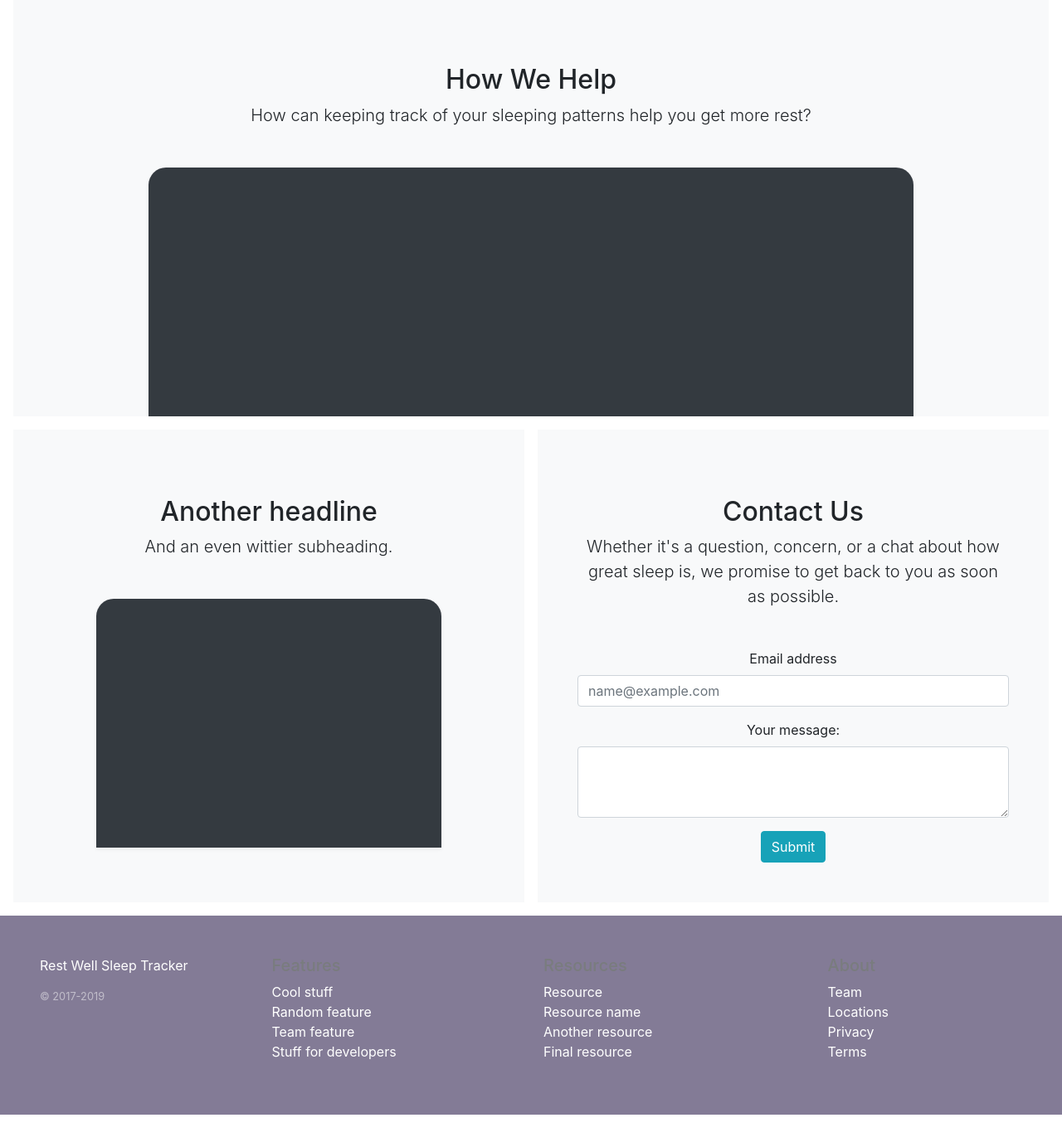
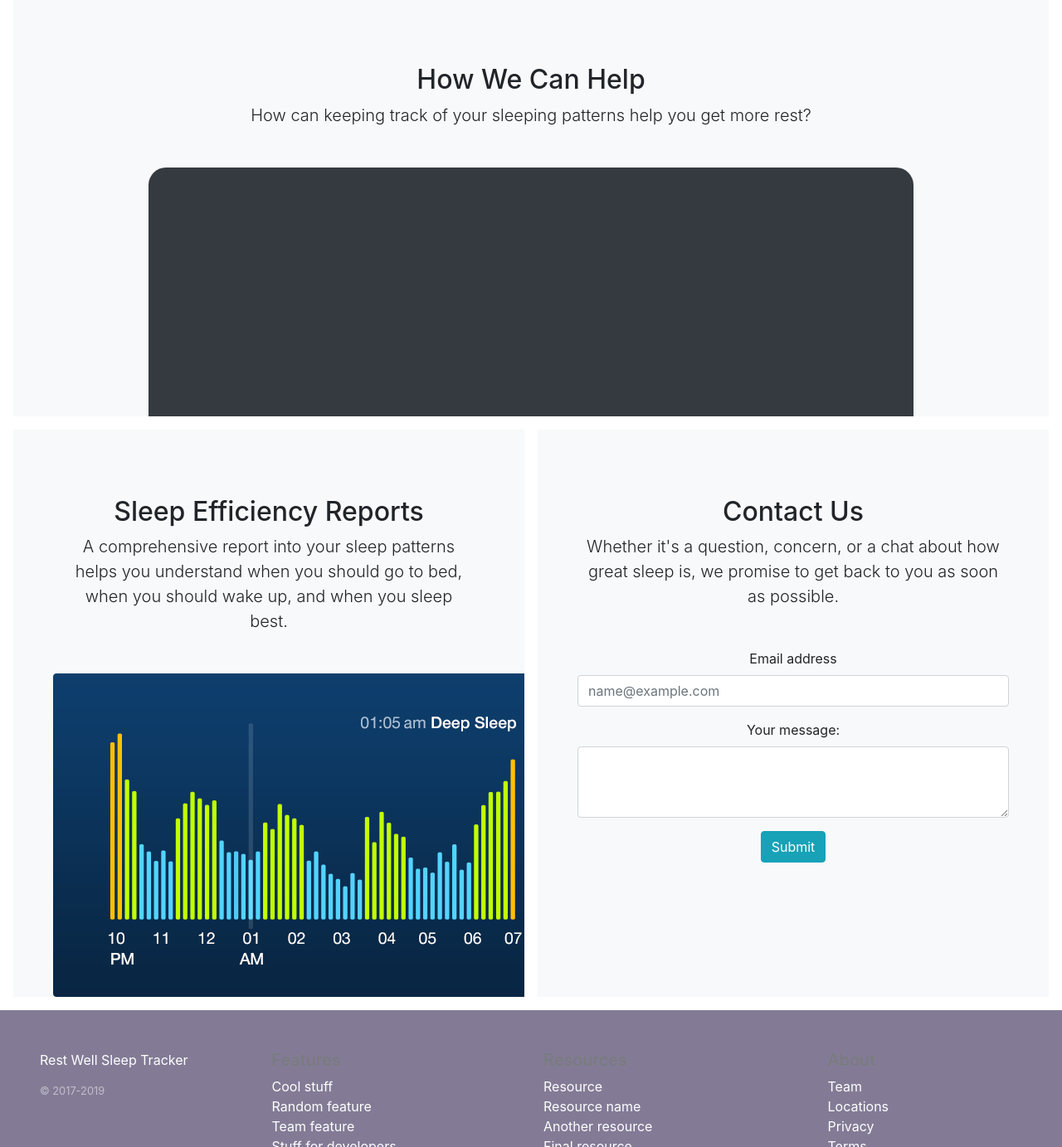
Before and after one commit to sleep-tracker/Web-UI-Eric, a plain HTML site: page index.html in a window 1280 px wide. Shown: the part 1417-2800 px from the top of the page at 83% size. Before the commit the page ends 2761 px from the top, so only its background shows below. Drawn offline with nearby package versions, Linux system fonts and the light colour scheme.

Commit message:
Updated text content for boxes.

```diff
--- a/index.html
+++ b/index.html
@@ -16,8 +16,7 @@
     <!-- Start Navigation -->
     <nav class="site-header sticky-top py-1">
         <div class="nav-container d-flex flex-column flex-md-row justify-content-between">
-    <a class="py-2" href="#">
-    </a>
+            <a class="py-2" href="#"></a>
             <a class="py-2 d-none d-md-inline-block" href="index.html">Home</a>
             <a class="py-2 d-none d-md-inline-block" href="about.html">About Us</a>
             <a class="py-2 d-none d-md-inline-block" href="#">Features</a>
@@ -50,20 +49,19 @@
   </div>
   <div class="bg-light mr-md-3 pt-3 px-3 pt-md-5 px-md-5 text-center overflow-hidden">
     <div class="my-3 p-3">
-            <h2 class="display-5">How We Help</h2>
+            <h2 class="display-5">How We Can Help</h2>
             <p class="lead">How can keeping track of your sleeping patterns help you get more rest?</p>
     </div>
     <div class="bg-dark shadow-sm mx-auto" style="width: 80%; height: 300px; border-radius: 21px 21px 0 0;"></div>
   </div>
 </div>
-
 <div class="d-md-flex flex-md-equal w-100 my-md-3 pl-md-3">
   <div class="bg-light mr-md-3 pt-3 px-3 pt-md-5 px-md-5 text-center overflow-hidden">
     <div class="my-3 p-3">
-      <h2 class="display-5">Another headline</h2>
-      <p class="lead">And an even wittier subheading.</p>
+      <h2 class="display-5">Sleep Efficiency Reports</h2>
+      <p class="lead">A comprehensive report into your sleep patterns helps you understand when you should go to bed, when you should wake up, and when you sleep best.</p>
     </div>
-    <div class="bg-dark shadow-sm mx-auto" style="width: 80%; height: 300px; border-radius: 21px 21px 0 0;"></div>
+   <img src="./images/sleep-data.png" alt="Example graph of sleep patterns">
   </div>
   <div class="bg-light mr-md-3 pt-3 px-3 pt-md-5 px-md-5 text-center text-black overflow-hidden">
     <div class="my-3 py-3">
--- a/less/jumbotron.less
+++ b/less/jumbotron.less
@@ -2,6 +2,7 @@
     background-image: url('/images/sleeping-person.jpg');
     color: white;
     height: 100vh;
+    max-width: 100%;
 
   .btn-lg {
     padding: .75rem 1.25rem;
```
Also changed, not shown: css/index.css, images/sleep-data.png (added). Lines whose indentation alone changed are shown as unchanged.
